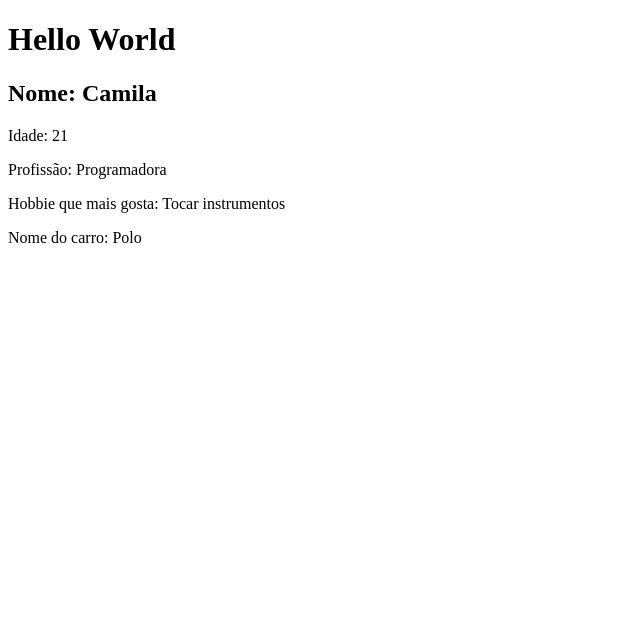
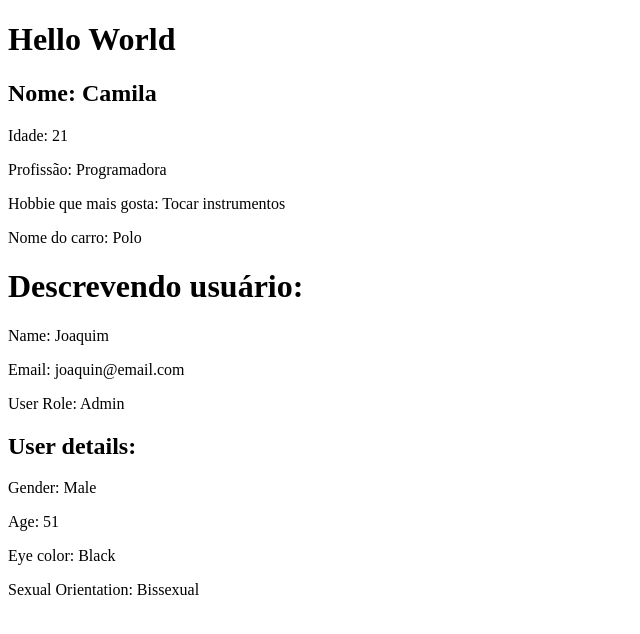
Before and after one commit to cami-codes/angular-matheusbattisti, an Angular app: page / in a window 1280 px wide. Shown: the top 634 px of the page, without its empty margins (0-640 px from the left). Built offline with nearby package versions, Linux system fonts and the light colour scheme.

Commit message:
Compartilhando dados

```diff
--- a/src/app/app.component.html
+++ b/src/app/app.component.html
@@ -1,2 +1,4 @@
 <h1>Hello World</h1>
 <app-first-component></app-first-component>
+
+<app-parent-data [name]="userName" [userData]="userData" [userDetails]="userDetails"></app-parent-data>
--- a/src/app/app.component.ts
+++ b/src/app/app.component.ts
@@ -6,5 +6,19 @@ import { Component } from '@angular/core';
   styleUrls: ['./app.component.css']
 })
 export class AppComponent {
+  userName = 'Joaquim'
+
+  userData = {
+    email: 'joaquin@email.com',
+    role: 'Admin'
+  }
+
+  userDetails = {
+    gender: 'Male',
+    age: 51,
+    eyecolor: 'Black',
+    orientation: 'Bissexual'
+  }
+
   title = 'angular-matheusbattisti';
 }
--- a/src/app/app.module.ts
+++ b/src/app/app.module.ts
@@ -4,11 +4,13 @@ import { BrowserModule } from '@angular/platform-browser';
 import { AppRoutingModule } from './app-routing.module';
 import { AppComponent } from './app.component';
 import { FirstComponentComponent } from './components/first-component/first-component.component';
+import { ParentDataComponent } from './components/parent-data/parent-data.component';
 
 @NgModule({
   declarations: [
     AppComponent,
-    FirstComponentComponent
+    FirstComponentComponent,
+    ParentDataComponent
   ],
   imports: [
     BrowserModule,
--- /dev/null
+++ b/src/app/components/parent-data/parent-data.component.html
@@ -0,0 +1,9 @@
+<h1>Descrevendo usuário:</h1>
+<p>Name: {{ name }}</p>
+<p>Email: {{ userData.email }}</p>
+<p>User Role: {{ userData.role }}</p>
+<h2>User details:</h2>
+<p>Gender: {{userDetails.gender}}</p>
+<p>Age: {{userDetails.age}}</p>
+<p>Eye color: {{userDetails.eyecolor}}</p>
+<p>Sexual Orientation: {{userDetails.orientation}}</p>
--- /dev/null
+++ b/src/app/components/parent-data/parent-data.component.ts
@@ -0,0 +1,17 @@
+import { Component, OnInit, Input } from '@angular/core';
+
+@Component({
+  selector: 'app-parent-data',
+  templateUrl: './parent-data.component.html',
+  styleUrls: ['./parent-data.component.css']
+})
+export class ParentDataComponent implements OnInit {
+  @Input() name = ''
+  @Input() userData!: {email: string, role: string}
+  @Input() userDetails!: {gender: string, age: number, eyecolor: string, orientation: string}
+  constructor() { }
+
+  ngOnInit(): void {
+  }
+
+}
```
Also changed, not shown: src/app/components/parent-data/parent-data.component.css (added), 1 other file (tests, documents, lock files or other folders).
